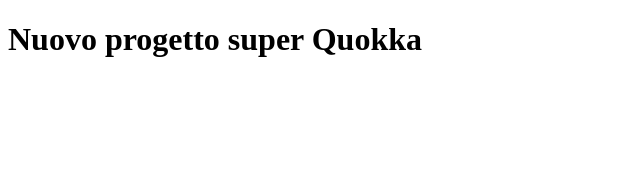
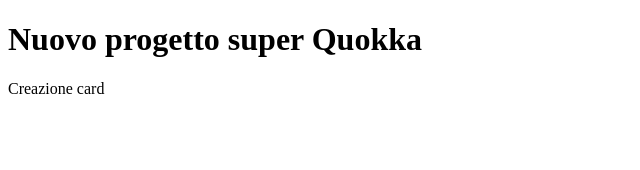
Before and after one commit to Bongiu/QuokkaProg, an Angular app: page / in a window 1280 px wide. Shown: the top 170 px of the page, without its empty margins (0-640 px from the left). Built offline with nearby package versions, Linux system fonts and the light colour scheme.

Commit message:
Prova per modifica branch

```diff
--- a/src/app/app.component.html
+++ b/src/app/app.component.html
@@ -1,2 +1,3 @@
 <h1>Nuovo progetto super Quokka</h1>
+<p>Creazione card</p>
 <router-outlet />
```
